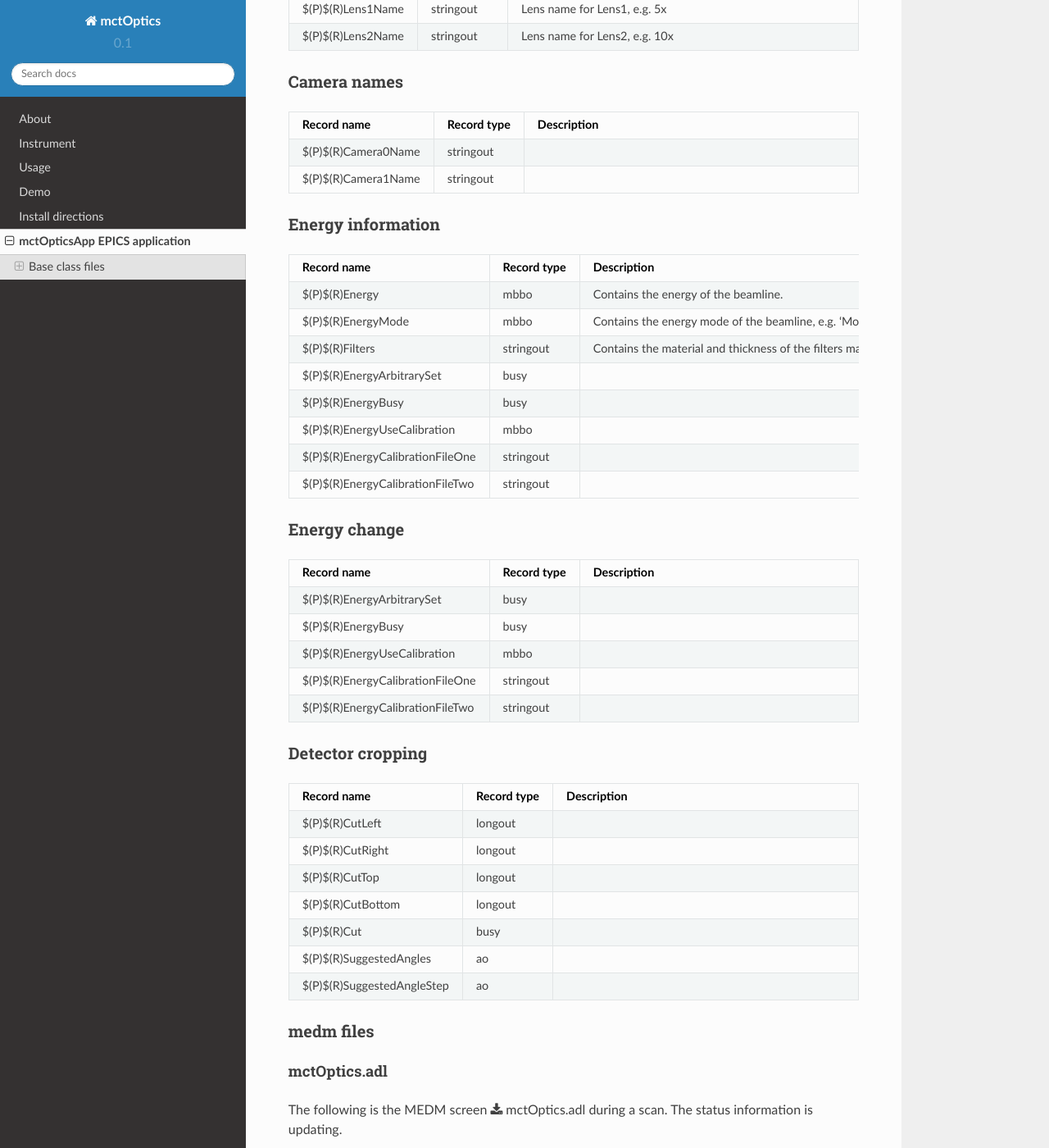
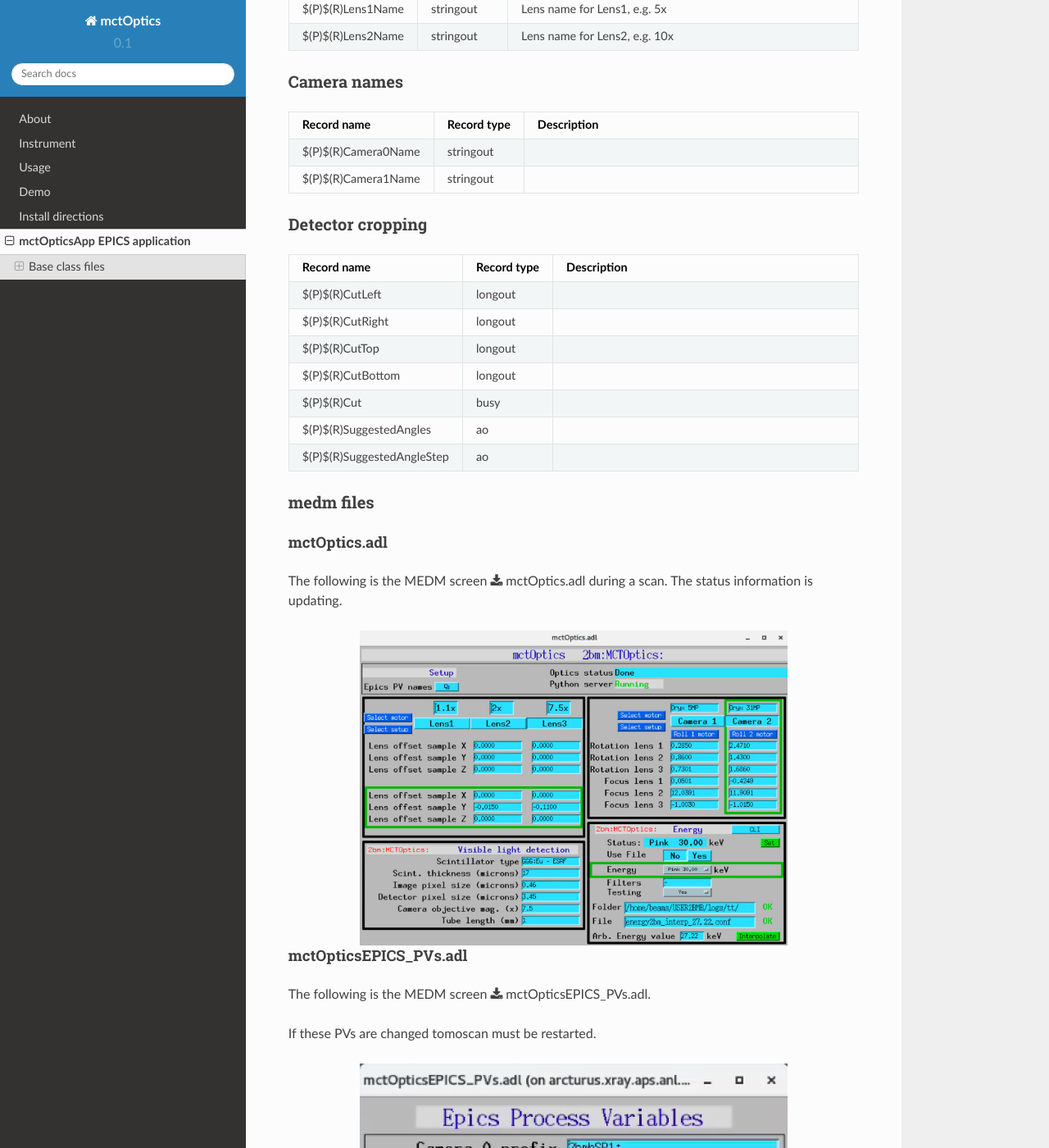
Before and after one commit to xray-imaging/mctoptics, a Sphinx documentation site: the page built from docs/source/mctOpticsApp.rst, in a window 1280 px wide and 1400 px high, scrolled down 4347 px. Shown: the whole window at 82% size. Built offline with Sphinx 7.4.7 and the Read the Docs theme 2.0.0, drawn with Linux system fonts in a browser that asks for light colours.

Commit message:
doc update

```diff
--- a/docs/source/mctOpticsApp.rst
+++ b/docs/source/mctOpticsApp.rst
@@ -432,70 +432,6 @@ Camera names
     - stringout
     -
 
-
-Energy information
-------------------
-
-.. cssclass:: table-bordered table-striped table-hover
-.. list-table::
-  :header-rows: 1
-  :widths: 5 5 90
-
-  * - Record name
-    - Record type
-    - Description
-  * - $(P)$(R)Energy
-    - mbbo
-    - Contains the energy of the beamline.
-  * - $(P)$(R)EnergyMode
-    - mbbo
-    - Contains the energy mode of the beamline, e.g. 'Mono', 'Pink', 'White'.
-  * - $(P)$(R)Filters
-    - stringout
-    - Contains the material and thickness of the filters manually set in the beam path, e.g. Al 1mm; Glass 5mm.
-  * - $(P)$(R)EnergyArbitrarySet
-    - busy
-    -
-  * - $(P)$(R)EnergyBusy
-    - busy
-    -
-  * - $(P)$(R)EnergyUseCalibration
-    - mbbo
-    -
-  * - $(P)$(R)EnergyCalibrationFileOne
-    - stringout
-    -
-  * - $(P)$(R)EnergyCalibrationFileTwo
-    - stringout
-    -
-
-Energy change
--------------
-
-.. cssclass:: table-bordered table-striped table-hover
-.. list-table::
-  :header-rows: 1
-  :widths: 5 5 90
-
-  * - Record name
-    - Record type
-    - Description
-  * - $(P)$(R)EnergyArbitrarySet
-    - busy
-    -
-  * - $(P)$(R)EnergyBusy
-    - busy
-    -
-  * - $(P)$(R)EnergyUseCalibration
-    - mbbo
-    -
-  * - $(P)$(R)EnergyCalibrationFileOne
-    - stringout
-    -
-  * - $(P)$(R)EnergyCalibrationFileTwo
-    - stringout
-    -
-
 Detector cropping
 -----------------
 
```
